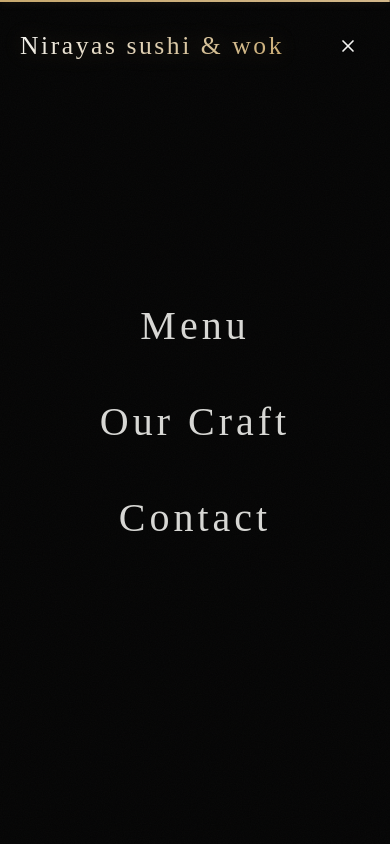
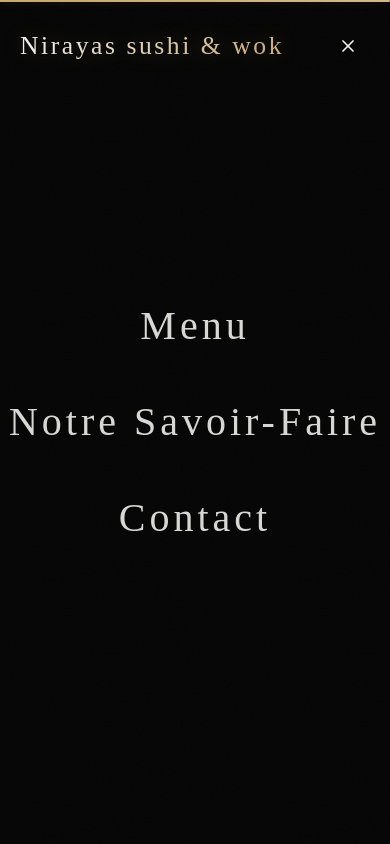
Before and after one commit to ELHanafi007/nirays, a Next.js app: page / in a window 390 px wide. Both pictures are taken after a click on the button "Toggle menu". Shown: the top 844 px of the page. Built offline with nearby package versions, Linux system fonts and the light colour scheme; a web font is replaced by a local one.

Commit message:
fix: translate mobile menu to French

```diff
--- a/src/components/Navbar.tsx
+++ b/src/components/Navbar.tsx
@@ -80,7 +80,7 @@ export default function Navbar() {
           >
             {[
               { label: "Menu", href: "/menu" },
-              { label: "Our Craft", href: "#experience" },
+              { label: "Notre Savoir-Faire", href: "#experience" },
               { label: "Contact", href: "#" },
             ].map((item, i) => (
               <motion.div
```
